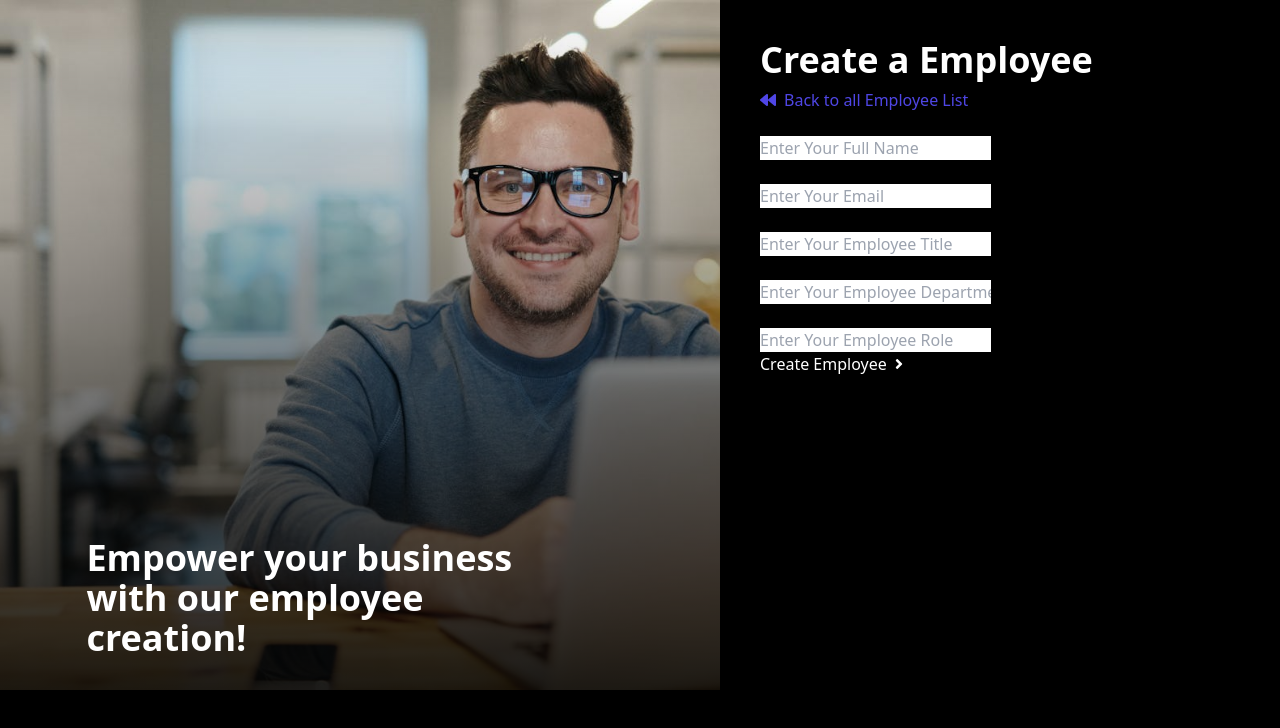
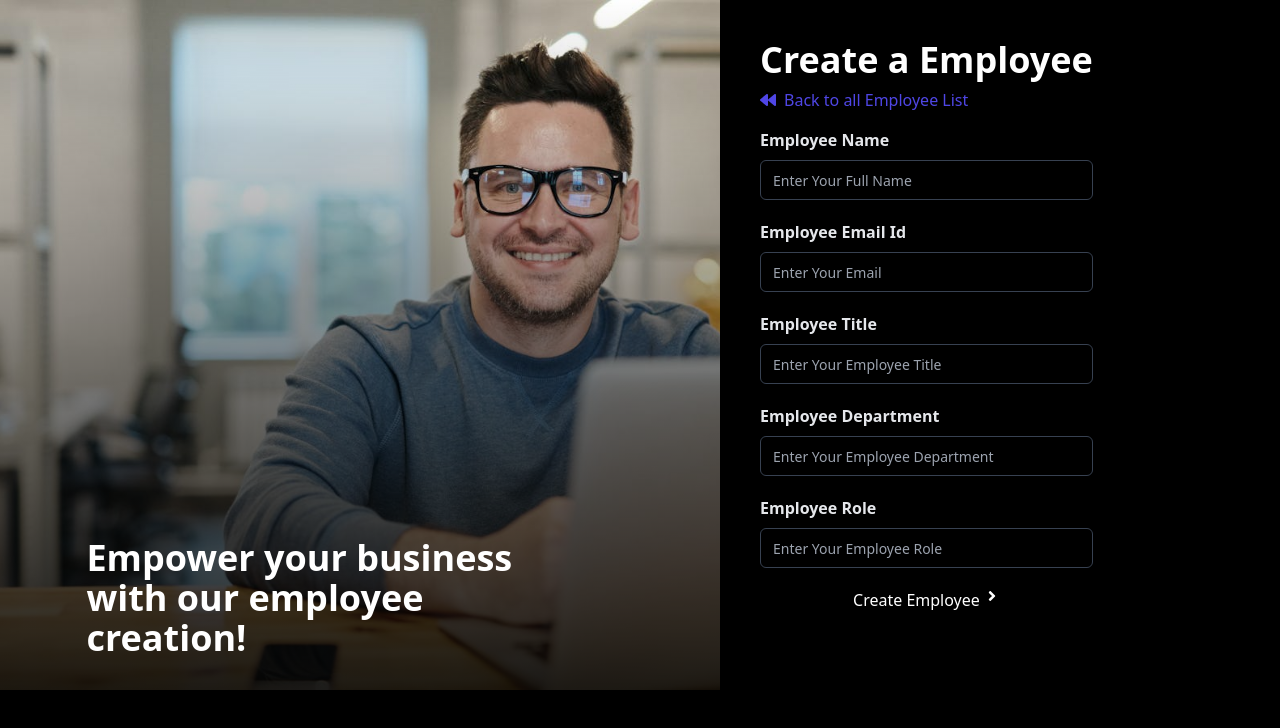
Before and after one commit to Kumar-Akshat22/Dummy-MERN-App, a React (Create React App) app in the folder frontend/: page /addemployee in a window 1280 px wide. Shown: the top 728 px of the page. Built offline with nearby package versions, Linux system fonts and the light colour scheme.

Commit message:
styling the form component

```diff
--- a/frontend/src/components/EmployeeForm.js
+++ b/frontend/src/components/EmployeeForm.js
@@ -43,49 +43,49 @@ function EmployeeForm() {
     <div>
 
       <form onSubmit={submitHandler}>
-        <div>
+        <div className='mt-4 space-y-5'>
           <div>
-            <label htmlFor='name'>Employee Name</label>
+            <label htmlFor='name' className='text-gray-200 font-semibold text-base'>Employee Name</label>
 
             <div>
-              <input type='text' placeholder='Enter Your Full Name' name='name' onChange={changeHandler} value={formData.name}></input>
+              <input type='text' placeholder='Enter Your Full Name' name='name' onChange={changeHandler} value={formData.name} className='w-full rounded-md h-10 py-2 px-3 bg-transparent text-sm border border-gray-700 mt-2 placeholder:text-gray-400 text-gray-50 focus:outline-none focus:ring-1 focus:ring-offset-1 focus:ring-gray-400 focus:ring-offset-gray-900'></input>
             </div>
           </div>
 
           <div>
-            <label htmlFor='email'>Employee Email Id</label>
+            <label htmlFor='email' className='text-gray-200 font-semibold text-base'>Employee Email Id</label>
 
             <div>
-              <input type='email' placeholder='Enter Your Email' name='email' onChange={changeHandler} value={formData.email}></input>
+              <input type='email' placeholder='Enter Your Email' name='email' onChange={changeHandler} value={formData.email} className='w-full rounded-md h-10 py-2 px-3 bg-transparent text-sm border border-gray-700 mt-2 placeholder:text-gray-400 text-gray-50 focus:outline-none focus:ring-1 focus:ring-offset-1 focus:ring-gray-400 focus:ring-offset-gray-900'></input>
             </div>
           </div>
 
           <div>
-            <label htmlFor='title'>Employee Title</label>
+            <label htmlFor='title' className='text-gray-200 font-semibold text-base'>Employee Title</label>
 
             <div>
-              <input type='text' placeholder='Enter Your Employee Title' name='title' onChange={changeHandler} value={formData.title}></input>
+              <input type='text' placeholder='Enter Your Employee Title' name='title' onChange={changeHandler} value={formData.title} className='w-full rounded-md h-10 py-2 px-3 bg-transparent text-sm border border-gray-700 mt-2 placeholder:text-gray-400 text-gray-50 focus:outline-none focus:ring-1 focus:ring-offset-1 focus:ring-gray-400 focus:ring-offset-gray-900'></input>
             </div>
           </div>
 
           <div>
-            <label htmlFor='department'>Employee Department</label>
+            <label htmlFor='department' className='text-gray-200 font-semibold text-base'>Employee Department</label>
 
             <div>
-              <input type='text' placeholder='Enter Your Employee Department' name='department' onChange={changeHandler} value={formData.department}></input>
+              <input type='text' placeholder='Enter Your Employee Department' name='department' onChange={changeHandler} value={formData.department} className='w-full rounded-md h-10 py-2 px-3 bg-transparent text-sm border border-gray-700 mt-2 placeholder:text-gray-400 text-gray-50 focus:outline-none focus:ring-1 focus:ring-offset-1 focus:ring-gray-400 focus:ring-offset-gray-900'></input>
             </div>
           </div>
 
           <div>
-            <label htmlFor='role'>Employee Role</label>
+            <label htmlFor='role' className='text-gray-200 font-semibold text-base'>Employee Role</label>
 
             <div>
-              <input type='text' placeholder='Enter Your Employee Role' name='role' onChange={changeHandler} value={formData.role}></input>
+              <input type='text' placeholder='Enter Your Employee Role' name='role' onChange={changeHandler} value={formData.role} className='w-full rounded-md h-10 py-2 px-3 bg-transparent text-sm border border-gray-700 mt-2 placeholder:text-gray-400 text-gray-50 focus:outline-none focus:ring-1 focus:ring-offset-1 focus:ring-gray-400 focus:ring-offset-gray-900'></input>
             </div>
           </div>
 
           <div>
-            <button className='flex items-center gap-1 text-white' type='submit'>
+            <button className='w-full flex justify-center gap-1 text-white' type='submit'>
               Create Employee
               <FaAngleRight />
             </button>
```
